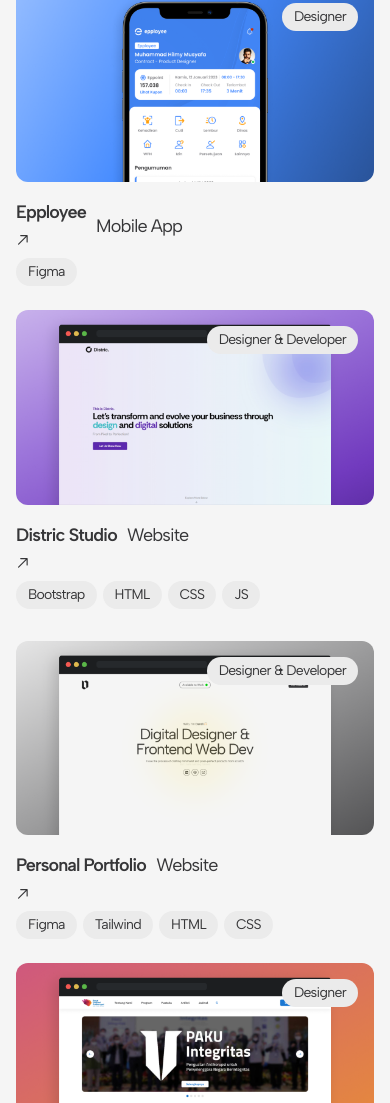
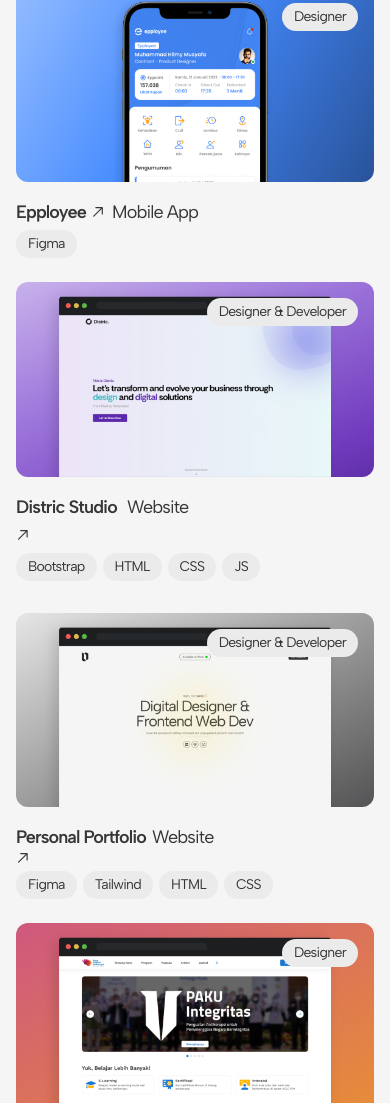
Before and after one commit to dandidaro/portfolio-v2, a website: page index.html in a window 390 px wide. Shown: the part 1009-2112 px from the top of the page. Drawn offline with Linux system fonts and the light colour scheme; a web font is replaced by a local one.

Commit message:
v0.6.8
other responsive test for safari

```diff
--- a/index.html
+++ b/index.html
@@ -89,7 +89,7 @@
                     <div class="flex flex-col gap-1 mt-4">
                         <div class="flex flex-row gap-1.5 *:w-fit *:tracking-tighter *:text-lg items-center">
                             <a class="font-semibold hover:bg-jetblack hover:text-bonewhite hover:px-1 duration-200" href="https://epployee.id" target="_blank">Epployee
-                                <svg xmlns="http://www.w3.org/2000/svg" viewBox="0 0 24 28" stroke-width="2" stroke="currentColor" class="max-w-4 max-h-4 inline">
+                                <svg xmlns="http://www.w3.org/2000/svg" viewBox="0 0 24 28" stroke-width="2" stroke="currentColor" class="size-4 inline">
                                     <path stroke-linecap="round" stroke-linejoin="round" d="m4.5 19.5 15-15m0 0H8.25m11.25 0v11.25" />
                                 </svg>
                             </a>
@@ -140,7 +140,7 @@
                     <div class="flex flex-col gap-1 mt-4">
                         <div class="flex flex-row gap-1.5 *:w-fit *:tracking-tighter *:text-lg">
                             <a class="font-semibold hover:bg-jetblack hover:text-bonewhite hover:px-1 duration-200" href="#">Personal Portfolio
-                                <svg xmlns="http://www.w3.org/2000/svg" viewBox="0 0 24 28" stroke-width="2" stroke="currentColor" class="max-w-4 max-h-4 inline">
+                                <svg xmlns="http://www.w3.org/2000/svg" viewBox="0 0 24 28" stroke-width="2" stroke="currentColor" class="max-w-4 max-h-4">
                                     <path stroke-linecap="round" stroke-linejoin="round" d="m4.5 19.5 15-15m0 0H8.25m11.25 0v11.25" />
                                 </svg>
                             </a>
```
